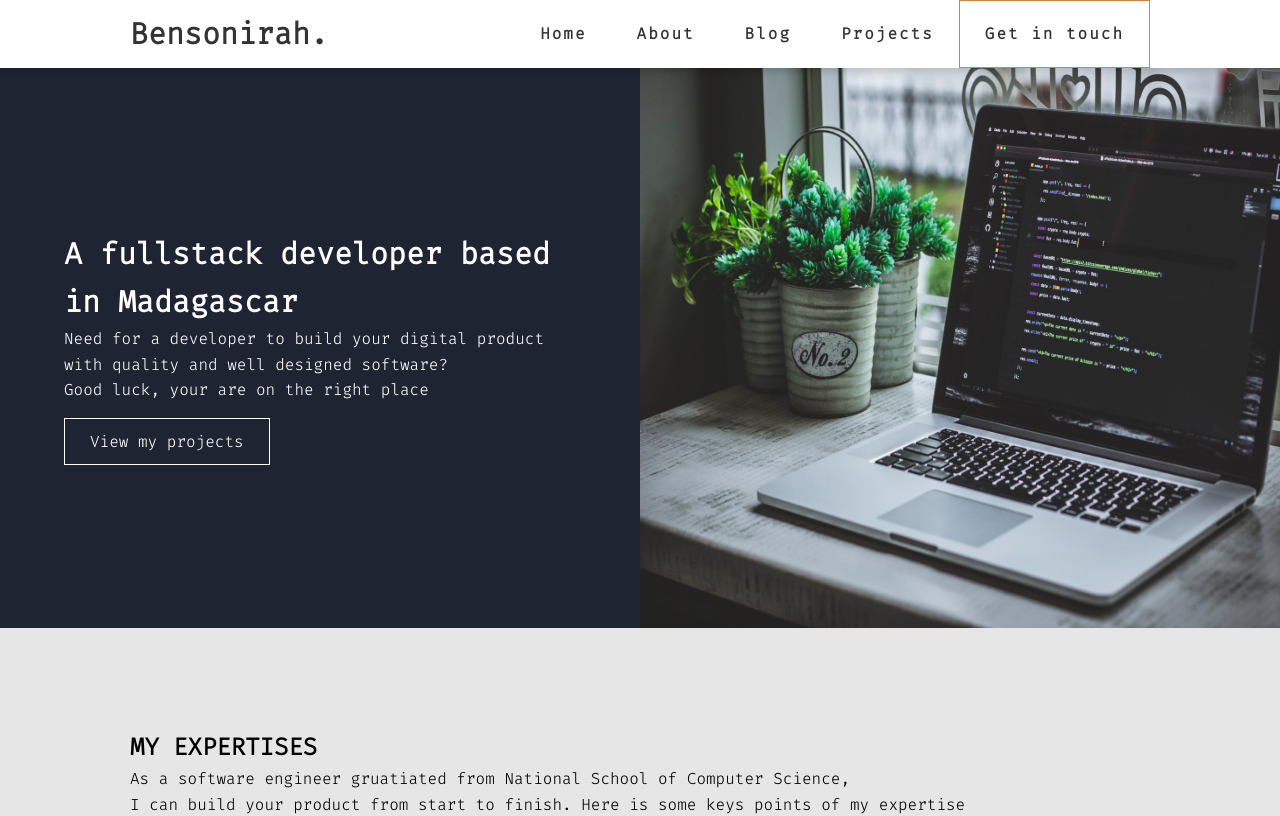
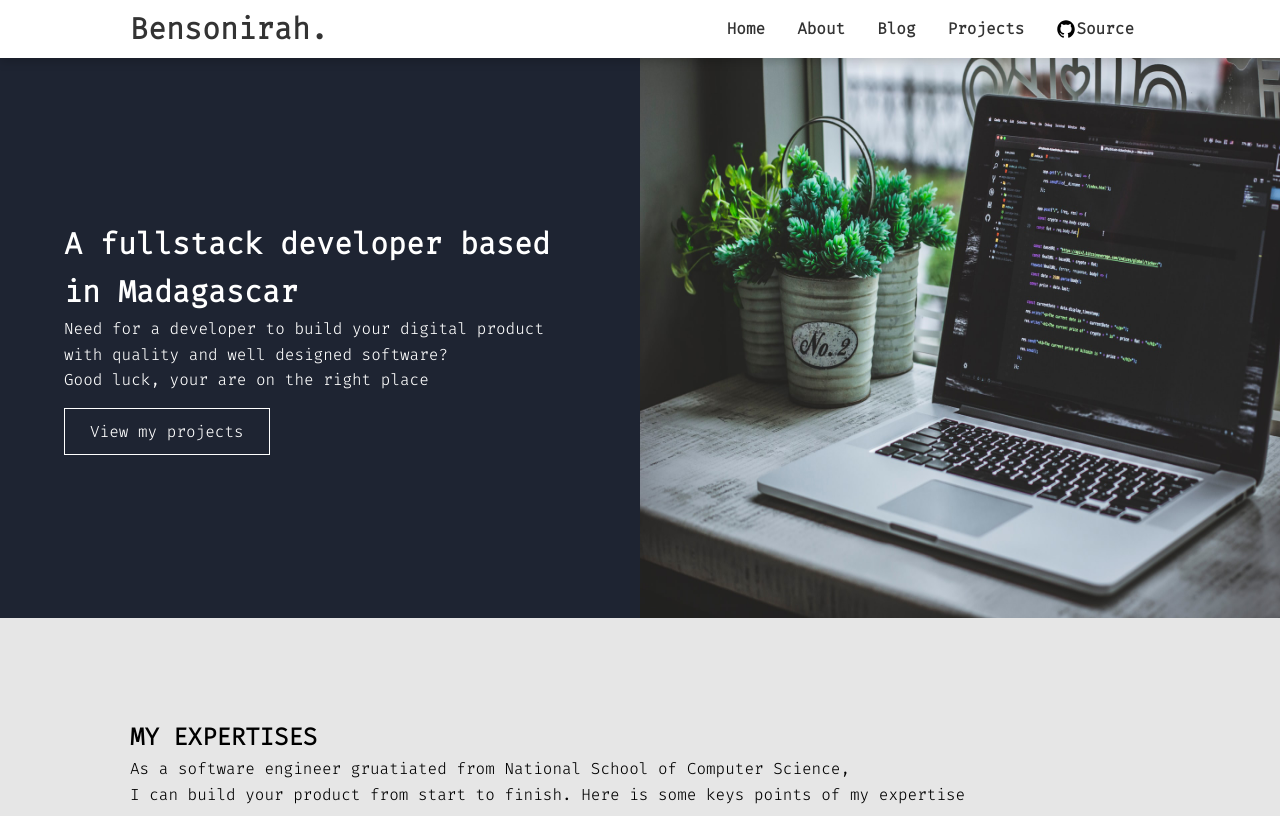
Before and after one commit to bensonirah/b.randrianariso, a Next.js app: page / in a window 1280 px wide. Shown: the top 816 px of the page. Built offline with nearby package versions, Linux system fonts and the light colour scheme.

Commit message:
add github source link

```diff
--- a/components/header.js
+++ b/components/header.js
@@ -1,6 +1,5 @@
 import Image from "next/image";
-import Link from "next/link";
-
+import github from "../public/images/github.svg";
 export default function Header() {
   return (
     <>
@@ -21,8 +20,12 @@
               <a href="#">Projects</a>
             </li>
             <li className="menu__item">
-              <a href="#" className="btn btn-outline">
-                Get in touch
+              <a
+                href="https://github.com/bensonirah/b.randrianarison"
+                target={"_blank"}
+              >
+                <Image src={github} width={20} height={20} />
+                Source
               </a>
             </li>
           </ul>
--- a/styles/global.css
+++ b/styles/global.css
@@ -36,9 +36,6 @@
 
 ul {
   list-style: none;
-  display: flex;
-  align-items: center;
-
 }
 
 a {
@@ -46,12 +43,26 @@
   color: #333;
 }
 
+.menu {
+  display: flex;
+  align-items: center;
+}
+
+.menu__item {
+  padding: 1em;
+}
+
 .menu__item a {
-  padding: 20px 25px;
   font-weight: 700;
-  font-size: 16px;
-  letter-spacing: 2px;
-  display: inline-block;
+}
+
+.menu__item a:hover {
+  border-bottom: 1px solid #333;
+}
+
+.menu>li:nth-child(5) a {
+  display: flex;
+  align-items: center;
 }
 
 .btn {
@@ -248,6 +259,7 @@
 }
 
 .project__tech {
+  display: flex;
   justify-content: space-evenly;
   margin-bottom: 12px;
 }
@@ -259,6 +271,7 @@
 
 .project__info {
   font-size: 12px;
+  display: flex;
   justify-content: space-around;
 }
 
```
